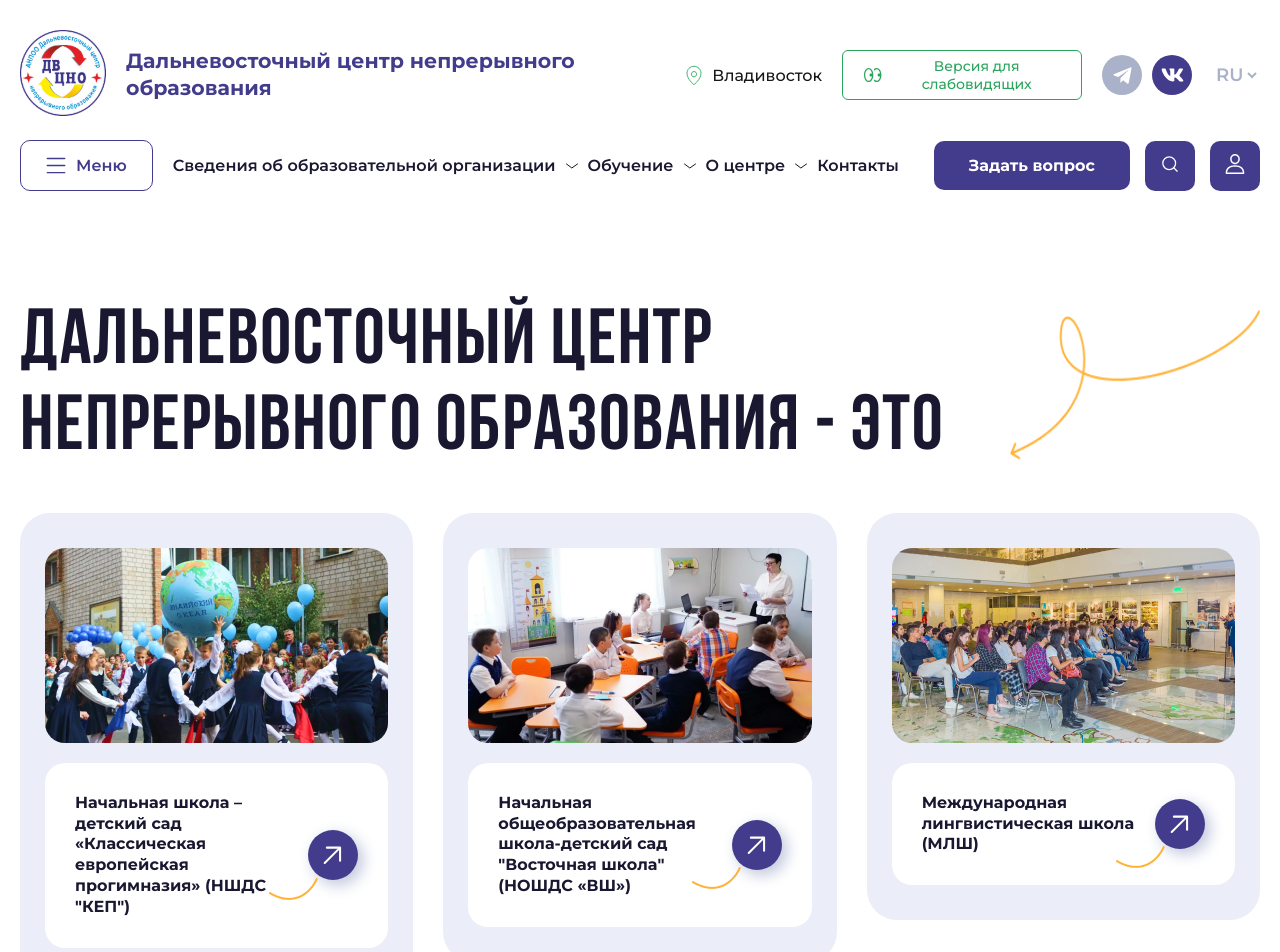
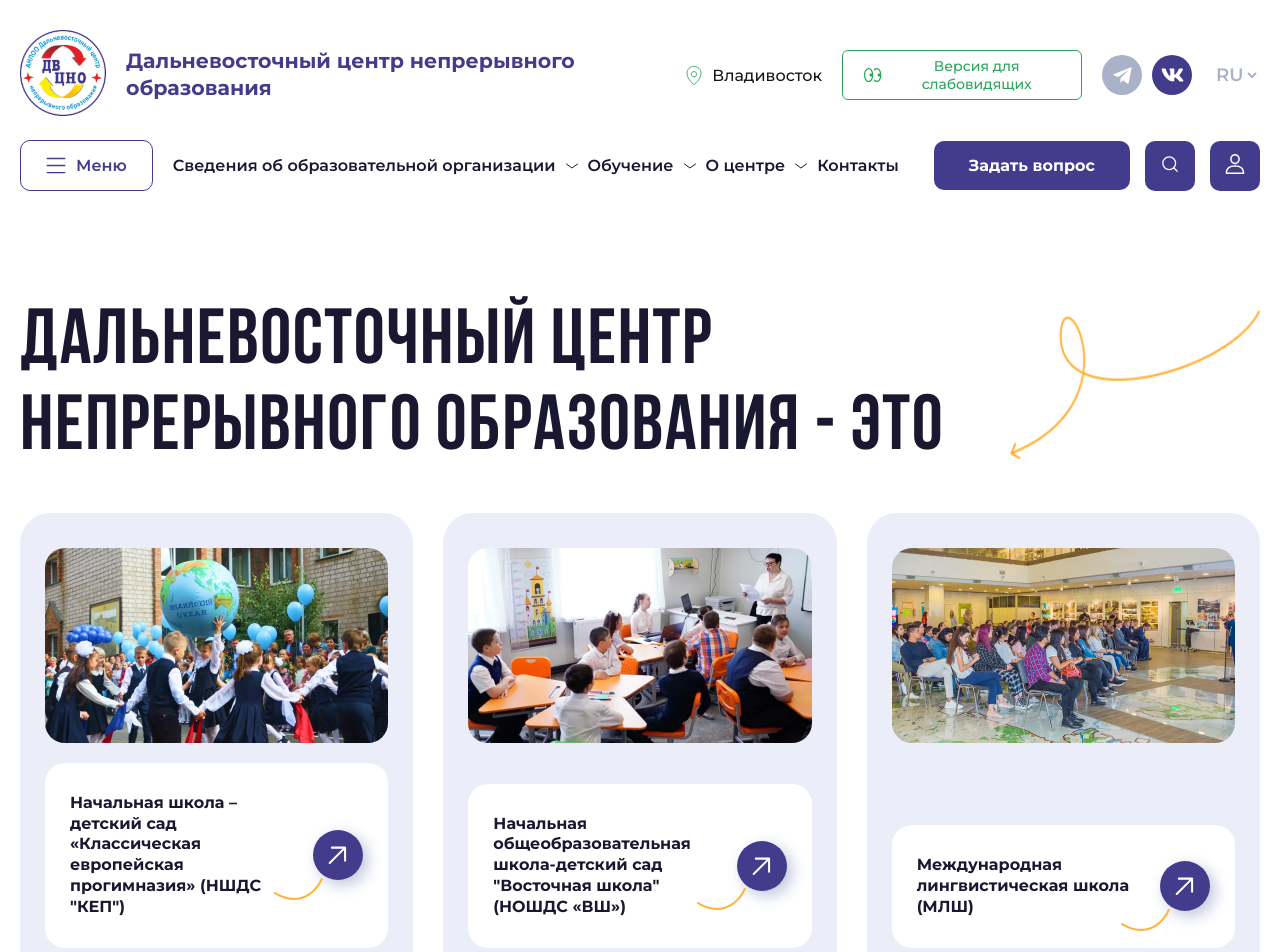
Before and after one commit to blessMe-Padre/dvcno, a Next.js app: page / in a window 1280 px wide. Shown: the top 952 px of the page. Built offline with nearby package versions, Linux system fonts and the light colour scheme.

Commit message:
fa: добавляет серверный компонент about

```diff
--- a/app/components/Cards/Card/Card.jsx
+++ b/app/components/Cards/Card/Card.jsx
@@ -15,7 +15,7 @@
                 />
             </div>
             <Link href={link} className={styles.card_footer}>
-                <div className="flex flex-0">
+                <div className={styles.card_link_wrapper}>
                     <p className={styles.text}>{description}</p>
                     <div className={styles.link}>
                         <Image
--- a/app/components/Cards/Card/style.module.css
+++ b/app/components/Cards/Card/style.module.css
@@ -6,6 +6,7 @@
     flex-direction: column;
     gap: 20px;
     justify-content: space-between;
+    height: 100%;
 }
 
 .image_wrapper {
@@ -25,11 +26,18 @@
     line-height: 1.3;
     color: var(--black);
     border-radius: 20px;
-    padding: 30px 30px;
+    padding: 30px 25px;
     backdrop-filter: blur(50px);
     background-color: var(--white);
     transition: background-color var(--anim-function),
         color var(--anim-function);
+}
+
+.card_link_wrapper {
+    display: flex;
+    align-items: center;
+    justify-content: space-between;
+    gap: 10px;
 }
 
 .link {
--- a/app/components/Sections/About/About.jsx
+++ b/app/components/Sections/About/About.jsx
@@ -1,20 +1,10 @@
-'use client'
-import { useEffect, useState } from "react";
 import Image from "next/image";
 import styles from "./style.module.css";
 import Card from "../../Cards/Card/Card";
 import getEduPages from '../../../utils/getEduPages';
 
-export default function About() {
-    const [data, setData] = useState([]);
-
-    useEffect(() => {
-        const fetchData = async () => {
+export default async function About() {
     const data = await getEduPages();
-            setData(data);
-        };
-        fetchData();
-    }, []);
 
     return (
         <section className={styles.section}>
@@ -31,16 +21,20 @@
             </div>
 
             <ul className={styles.list}>
-                {data.map((item) => (
+
+                {data && data.length > 0 ? (
+                    data.map((item) => (
                         <li key={item.id}>
                             <Card
                                 image={item.image}
                                 description={item.description}
                                 link={item.link}
                             />
-
                         </li>
-                ))}
+                    ))
+                ) : (
+                    <p className="span-error-message">Данные отсутствуют.</p>
+                )}
             </ul>
 
         </section>
```
Also changed, not shown: 1 other file (tests, documents, lock files or other folders). Lines whose indentation alone changed are shown as unchanged.
